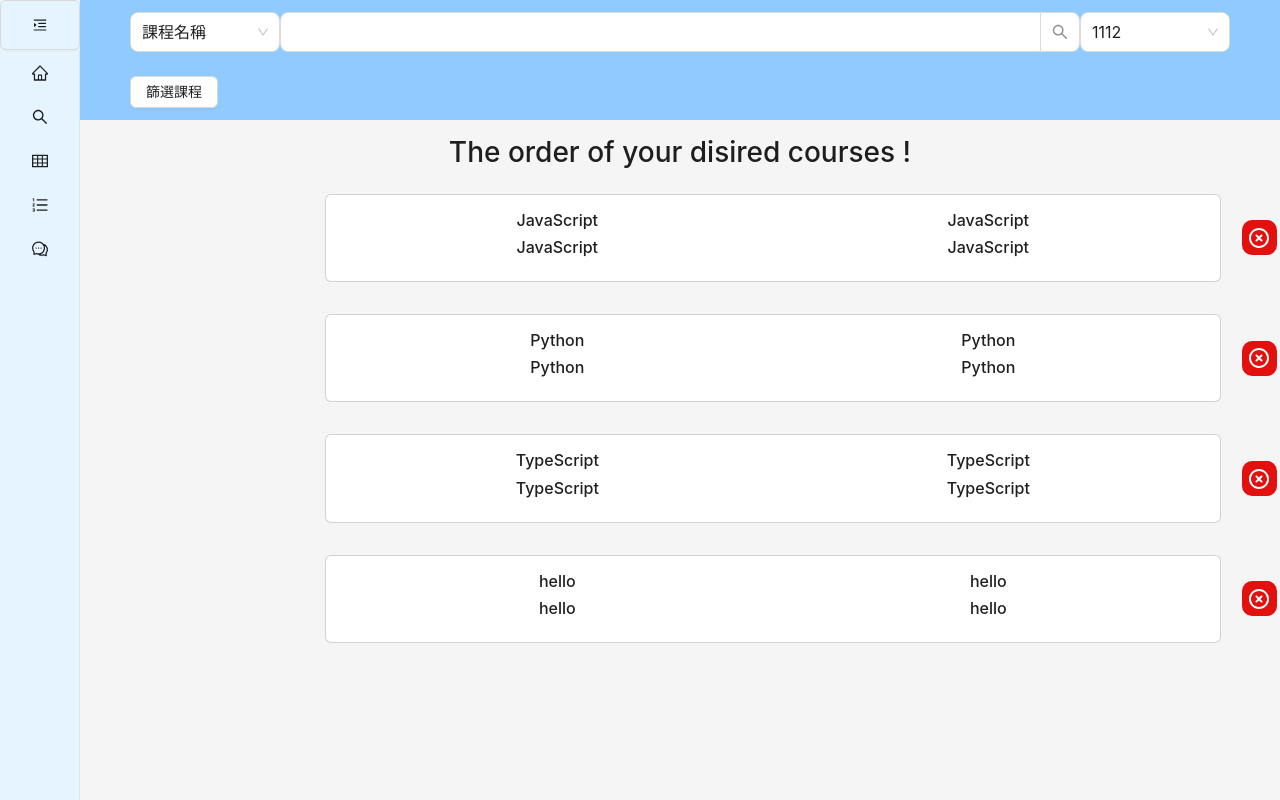
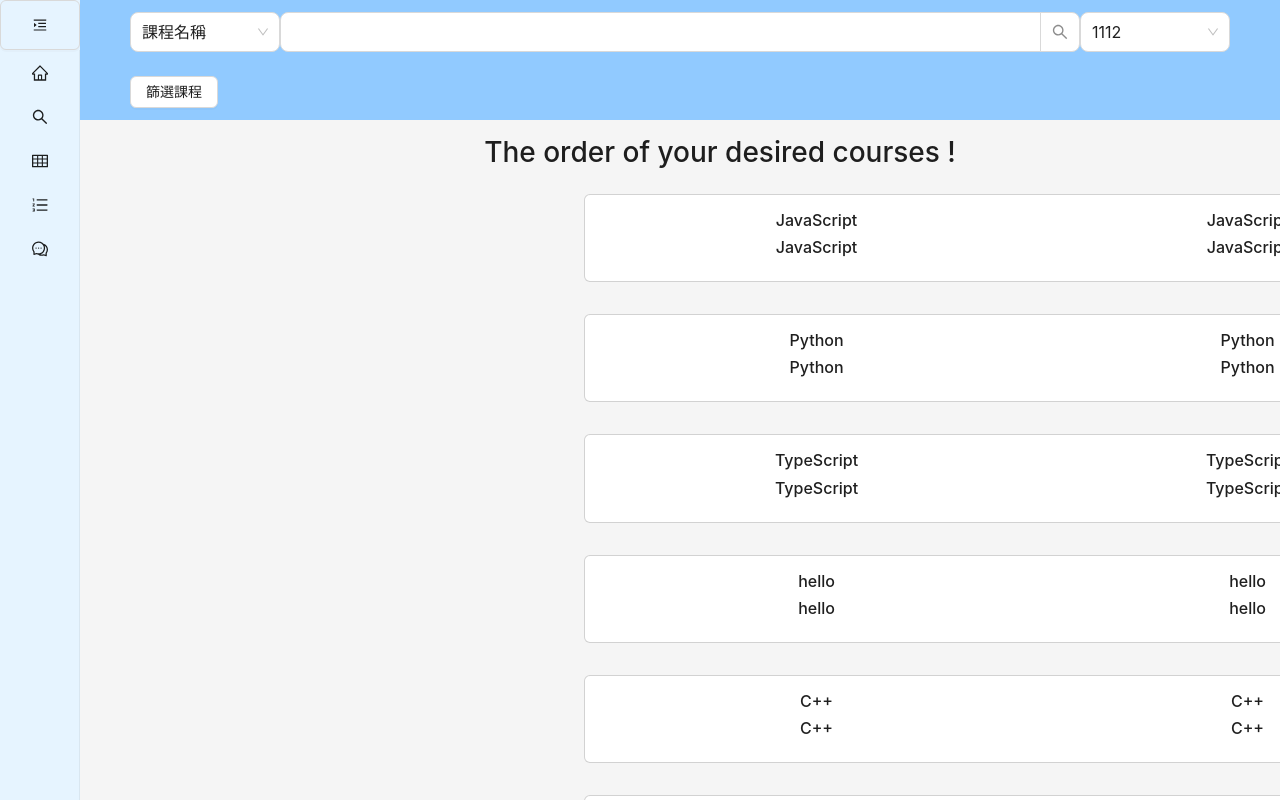
Before and after one commit to andy0314/wp1111_final, a React (Create React App) app in the folder frontend/: page /courselist in a window 1280 px wide. Built offline with nearby package versions, Linux system fonts and the light colour scheme.

Commit message:
'App+CourseList+useContext'

```diff
--- a/frontend/src/App.js
+++ b/frontend/src/App.js
@@ -48,7 +48,7 @@ function App() {
             <SearchBar />
           </Header>
 
-          <Content>
+          <Content style={{height: 'calc(100%)', position: 'fixed', width:'100%', overflow: "scroll"}}>
             <Routes>
               <Route path='/' element={<HomePage />} />
               <Route path='/search' element={<SearchPage />} />
--- a/frontend/src/containers/CourseList.js
+++ b/frontend/src/containers/CourseList.js
@@ -18,12 +18,10 @@ const CourseList = () => {
     const { sortCourse, setSortCourse } = useData();
 
   return (
-    <DndContext
-      collisionDetection={closestCenter}
-      onDragEnd={handleDragEnd}
-    >
-      <Container className="p-3" style={{"width": "80%"}} align="center">
-        <h3>The order of your disired courses !</h3>
+        <DndContext collisionDetection={closestCenter} onDragEnd={handleDragEnd} >
+            <Container className="p-3" style={{"width": "50%"}} align="center">
+                <div style={{height:'120px' , color: "#91d5ff"}}></div>
+                <h3>The order of your desired courses !</h3>
                 <SortableContext
                 items={sortCourse}
                 strategy={verticalListSortingStrategy}
@@ -44,6 +42,7 @@ const CourseList = () => {
     if(active.id !== over.id) {
       setSortCourse((items) => {
         const activeIndex = items.indexOf(active.id);
+        console.log(activeIndex);
         const overIndex = items.indexOf(over.id);
         console.log(arrayMove(items, activeIndex, overIndex));
         return arrayMove(items, activeIndex, overIndex);
--- a/frontend/src/containers/hooks/useContext.js
+++ b/frontend/src/containers/hooks/useContext.js
@@ -16,7 +16,7 @@ const ContextProvider = (props) => {
     const [searchModalOpen, setSearchModalOpen] = useState(false);//modal是否開啟
     const [sideBarCollapse, setSideBarCollapse] = useState(true);//sidebar是否開啟
     const [selectedSemester, setSelectedSemester] = useState('1111');//搜尋學期
-    const [sortCourse, setSortCourse] = useState(["JavaScript", "Python", "TypeScript", "hello"]);
+    const [sortCourse, setSortCourse] = useState(["JavaScript", "Python", "TypeScript", "hello", "C++", 'C', 'react']);
     const [openedCourses, setOpenedCourses] = useState([
         courseData("教師一", "課程一"),
         courseData("教師二", "課程二"),
```
Lines whose indentation alone changed are shown as unchanged.
